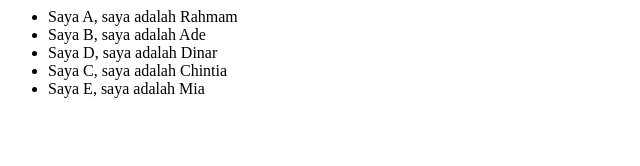
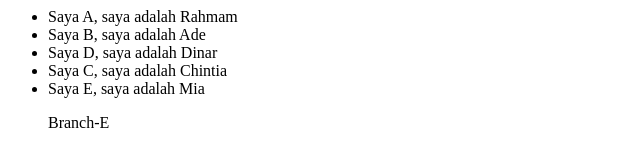
Before and after one commit to alpha241412/project1, a plain HTML site: page index.html in a window 1280 px wide. Shown: the full height of the page, 0-640 px from the left. Drawn offline with Linux system fonts and the light colour scheme.

Commit message:
commit dari branch E ke master branch E

```diff
--- a/index.html
+++ b/index.html
@@ -9,6 +9,7 @@
       <li>Saya D, saya adalah Dinar</li>
       <li>Saya C, saya adalah Chintia</li>
       <li>Saya E, saya adalah Mia</li>
+      <p>Branch-E</p>
     </ul>
   </body>
 </html>
```
